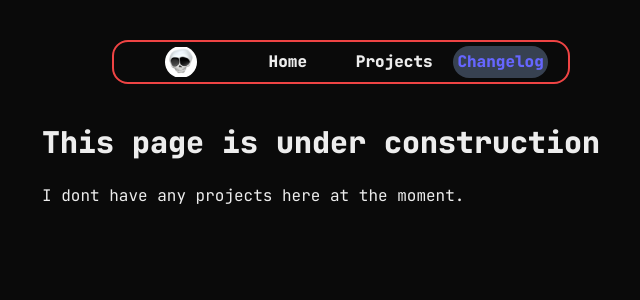
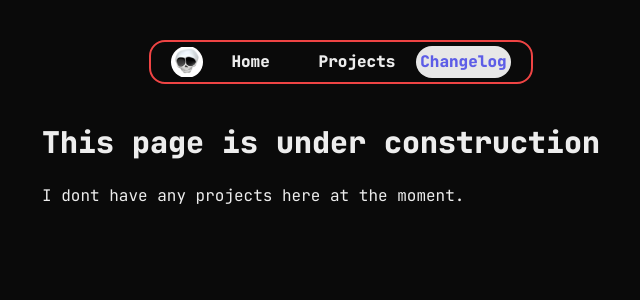
Before and after one commit to InternetBowser670/ibgmd-page-vercel, a Next.js app: page /changelog in a window 1280 px wide. Shown: the top 300 px of the page, without its empty margins (319-959 px from the left). Built offline with nearby package versions, Linux system fonts and the light colour scheme.

Commit message:
improved compatibility/readability and added ads.txt

```diff
--- a/app/changelog/page.tsx
+++ b/app/changelog/page.tsx
@@ -13,6 +13,7 @@ const jetbrains_400weight = JetBrains_Mono({
 export default function Page() {
     return (
         <>
+            <main>
                 <div className='flex justify-center items-center'>
                     <div>
                         <h1 className={"text-3xl" + " " + jetbrains_800weight.className}>
@@ -24,6 +25,7 @@ export default function Page() {
                         </p>
                     </div>
                 </div>
+            </main>
         </>
     )
 }
--- a/app/projects/page.tsx
+++ b/app/projects/page.tsx
@@ -13,6 +13,7 @@ const jetbrains_400weight = JetBrains_Mono({
 export default function Page() {
     return (
         <>
+            <main>
                 <div className='flex justify-center items-center'>
                     <div>
                         <h1 className={"text-3xl" + " " + jetbrains_800weight.className}>
@@ -24,6 +25,7 @@ export default function Page() {
                         </p>
                     </div>
                 </div>
+            </main>
         </>
     )
 }
--- a/ui/navbar.tsx
+++ b/ui/navbar.tsx
@@ -32,14 +32,15 @@ export default function Navbar() {
         <>
             <div className='hidden sm:flex w-full justify-center m-5 overflow-hidden'>
                 <div className='justify-center border-solid rounded-2xl min-w-500 flex content-center h-9 m-5 p-5 border-red-500 border-2'>
-                    <div className='relative bottom-4 w-15 h-8'>
-                        <div className='inline-grid grid-cols-4 gap-3 grid-rows-1'>
+                    <div className='relative bottom-4 flex flex-row w-15 h-8'>
+                        <div className='flex justify-center'>
+                            <Link className='h-8 w-8 overflow-hidden' href="/">
+                                <Pfp size="2rem" />
+                            </Link>
+                        </div>
+                        <div className='inline-grid grid-cols-3 gap-3 grid-rows-1'>
 
-                            <div className='flex justify-center'>
-                                <Link className='h-8 w-8 overflow-hidden' href="/">
-                                    <Pfp size="2rem" />
-                                </Link>
-                            </div>
+
 
                             {links.map((link) => {
 
@@ -50,7 +51,7 @@ export default function Navbar() {
                                             key={link.name}
                                             href={link.href}
                                             className={clsx(jetbrains_800weight.className + " " + "p-1 rounded-2xl", {
-                                                'bg-gray-700 animate-rainbowText-fast': pathname === link.href,
+                                                'bg-white opacity-90 animate-rainbowText-fast': pathname === link.href,
                                             })}>
                                             <p>{link.name}</p>
                                         </Link>
```
Also changed, not shown: public/ads.txt (added). Lines whose indentation alone changed are shown as unchanged.
